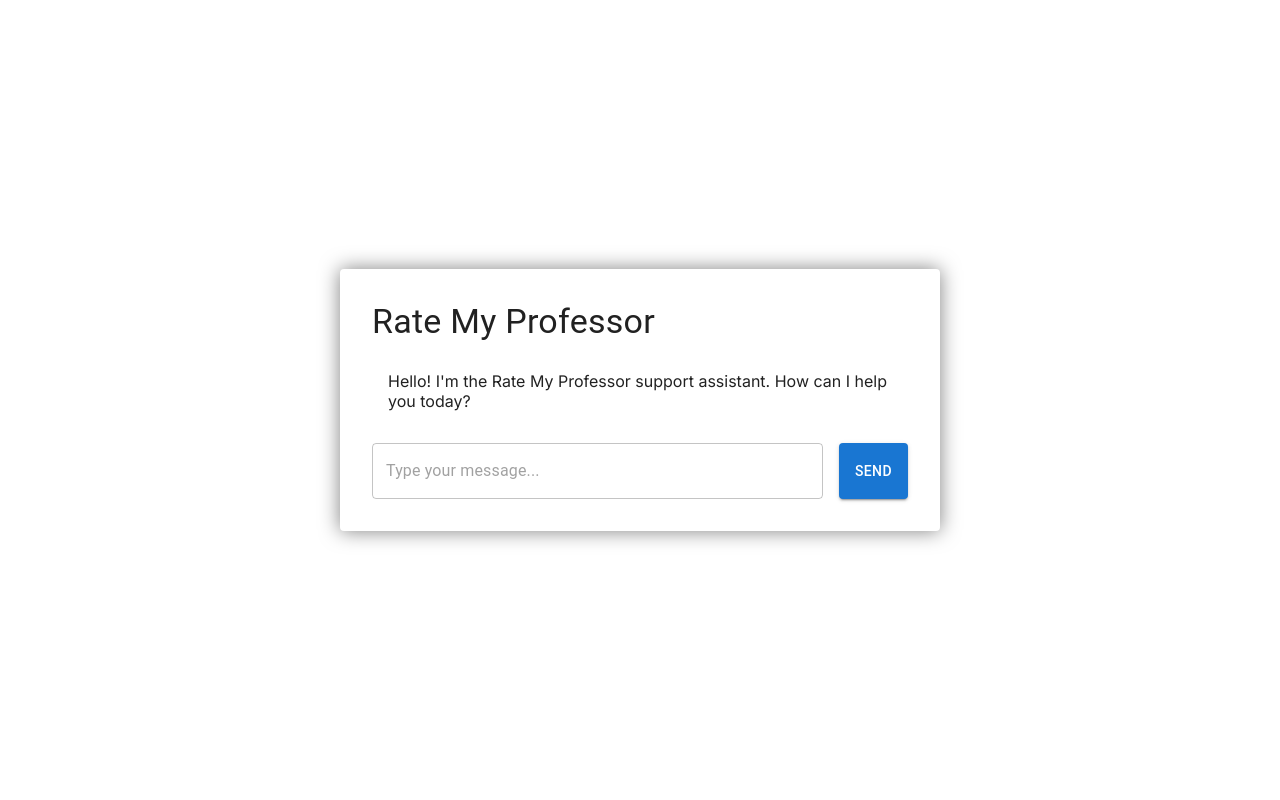
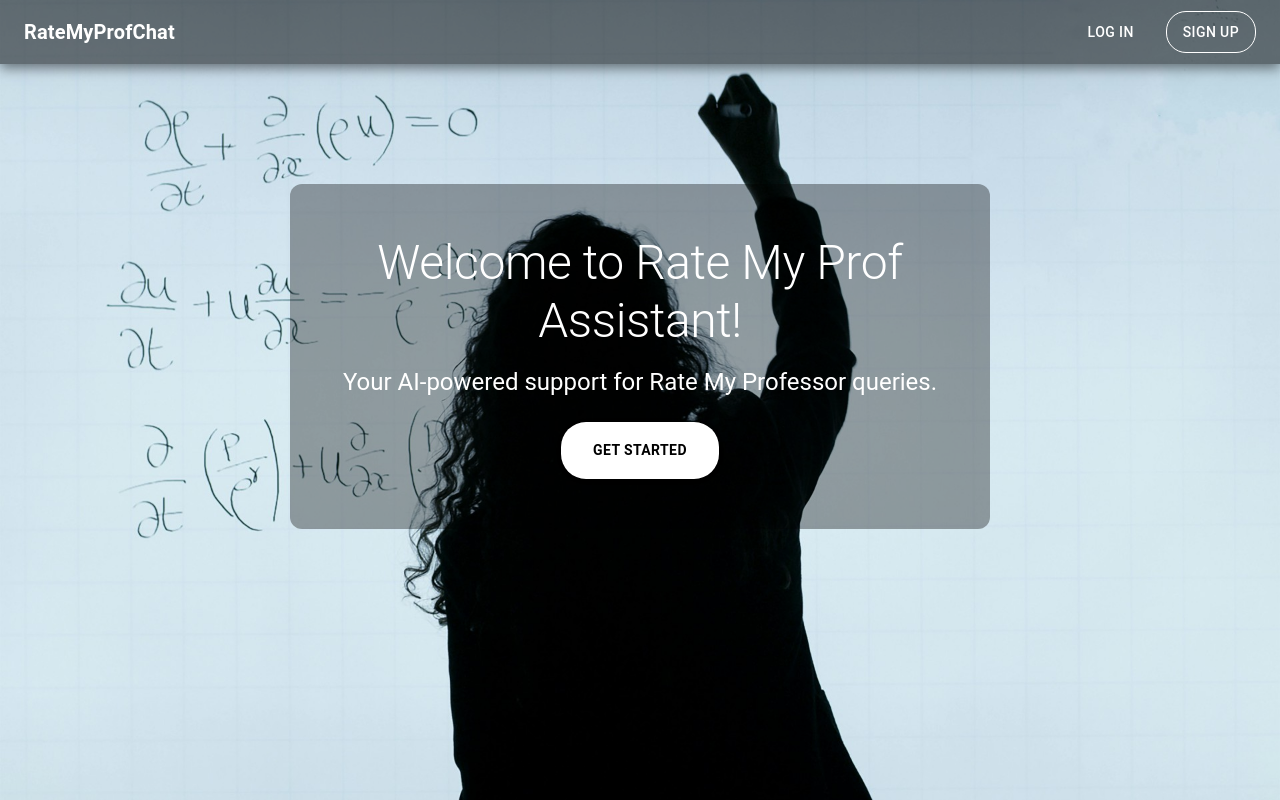
Before and after one commit to Moiz-Amjad/rate-my-professor_rag, a Next.js app: page / in a window 1280 px wide. Built offline with nearby package versions, Linux system fonts and the light colour scheme.

Commit message:
Created the landing page

```diff
--- a/app/page.js
+++ b/app/page.js
@@ -1,6 +1,6 @@
 "use client";
-import ChatWindow from "../components/ChatWindow";
+import FirstPage from "../firstpage";
 
 export default function Home() {
-  return <ChatWindow />;
+  return <FirstPage />;
 }
--- /dev/null
+++ b/firstpage.js
@@ -0,0 +1,92 @@
+'use client'
+import Image from 'next/image'
+import { AppBar, Box, Button, Grid, Toolbar, Typography } from '@mui/material'
+import Head from 'next/head'
+import React from 'react';
+import Link from 'next/link';
+import ChatWindow from './components/ChatWindow';
+import Container from '@mui/material/Container';
+
+
+  const getStarted = async () => {
+    return <ChatWindow />;
+  }
+export default function FirstPage() {
+  return (
+      <Container maxWidth="100vh" id="home-root" style={{ backgroundImage: "url('/images/ratemyprofnew.jpg')", backgroundSize: 'cover', backdropFilter: 'blur(90px)', backgroundPosition: 'center', padding: '0', justifyContent: 'center', minHeight: '100vh' }}>
+        <Head>
+          <title>Rate My Professor Chatbot Assistant</title>
+          <meta name="description" content="Your friendly assistant for Rate My Professor" />
+        </Head>
+
+        {/* Transparent AppBar */}
+        <AppBar position="sticky" sx={{ backgroundColor: 'rgba(0, 0, 0, 0.5)', boxShadow: '0px 4px 12px rgba(0, 0, 0, 0.5)', width: '100vw' }}>
+          <Toolbar>
+            <Typography variant="h6" sx={{ flexGrow: 1, color: '#FFFFFF', fontWeight: 'bold' }}>
+              <Link href="/" style={{ color: '#FFFFFF', textDecoration: 'none' }}>
+                RateMyProfChat
+              </Link>
+            </Typography>
+              <Button sx={{ color: '#FFFFFF', borderRadius: '20px', padding: '8px 16px', marginRight: '16px', ":hover": { backgroundColor: 'rgba(255, 255, 255, 0.1)' }}}>
+                LOG IN
+              </Button>
+              <Button sx={{ color: '#FFFFFF', borderRadius: '20px', padding: '8px 16px', border: '1px solid #FFFFFF', ":hover": { backgroundColor: 'rgba(255, 255, 255, 0.1)' }}}>
+                SIGN UP
+              </Button>
+          </Toolbar>
+        </AppBar>
+
+        <Box
+          sx={{
+            display: 'flex',
+            flexDirection: 'column',
+            alignItems: 'center',
+            justifyContent: 'center',
+            minHeight: '60vh',
+            color: '#FFFFFF',
+            padding: 15,
+            textAlign: 'center',
+            position: 'relative'
+          }}
+        >
+          <Box
+          sx={{
+            display: 'flex',
+            flexDirection: 'column',
+            alignItems: 'center',
+            justifyContent: 'center',
+            backgroundColor: 'rgba(0, 0, 0, 0.35)', // Overlay color
+            padding: '50px', // Padding inside the overlay
+            borderRadius: '12px', // Rounded corners for overlay
+            textAlign: 'center',
+            maxWidth: '700px', // Set a maximum width to control the size of the text block
+          }}
+        >
+          <Typography variant="h2" gutterBottom sx={{ fontSize: { xs: '2.5rem', md: '3rem' }, color: '#FFFFFF' }}>
+            Welcome to Rate My Prof Assistant!
+          </Typography>
+          <Typography variant="h5" gutterBottom sx={{ color: '#FFFFFF' }}>
+            Your AI-powered support for Rate My Professor queries.
+          </Typography>
+          <Button
+            onClick={getStarted}
+            variant="contained"
+            sx={{
+              mt: 2,
+              px: 4,
+              py: 2,
+              borderRadius: '25px',
+              fontWeight: 'bold',
+              backgroundColor: '#FFFFFF',
+              color: '#000000',
+              ":hover": { backgroundColor: '#A0A0A0' }
+            }}
+          >
+            Get Started
+          </Button>
+          </Box>
+
+         </Box>
+      </Container>
+  );
+}
```
Also changed, not shown: public/images/ratemyprofnew.jpg (added).
